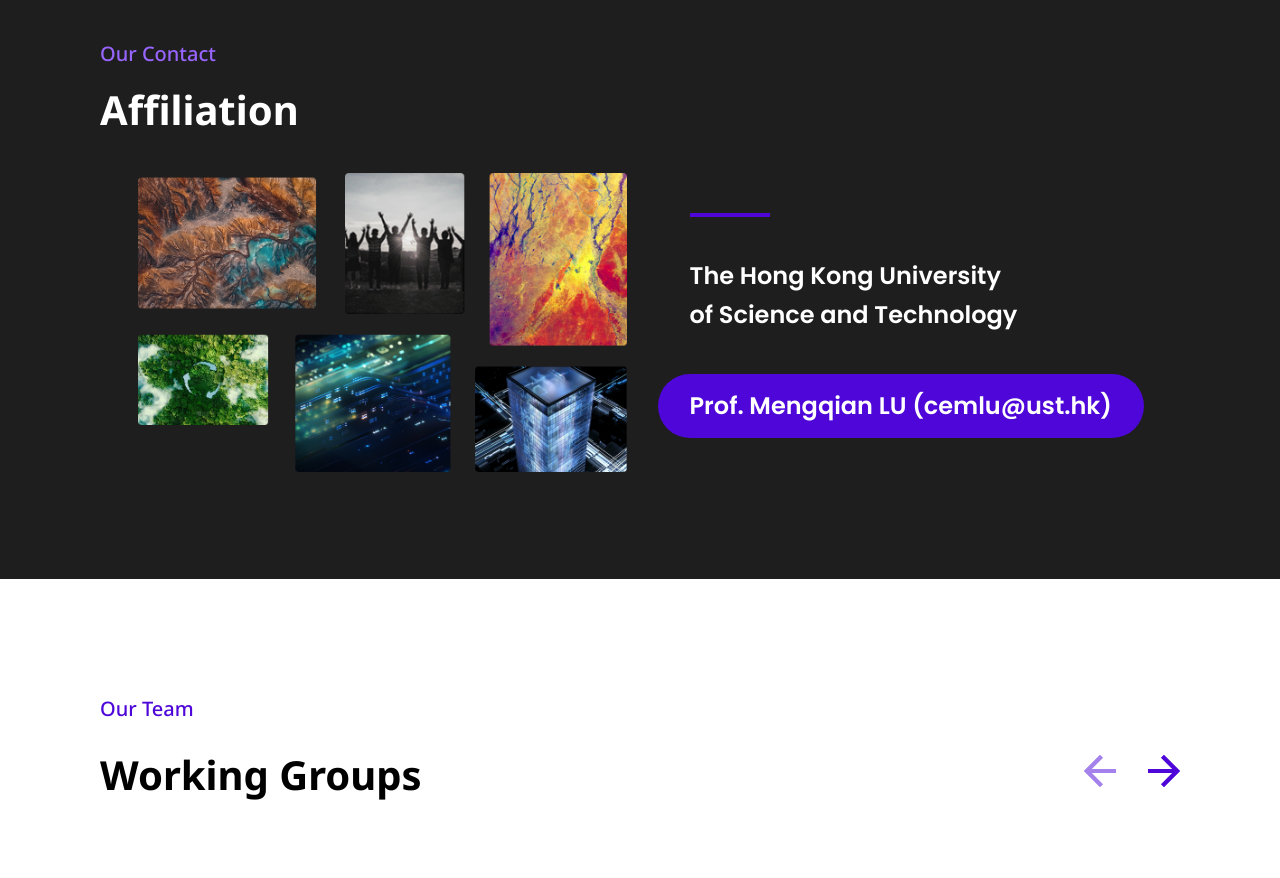
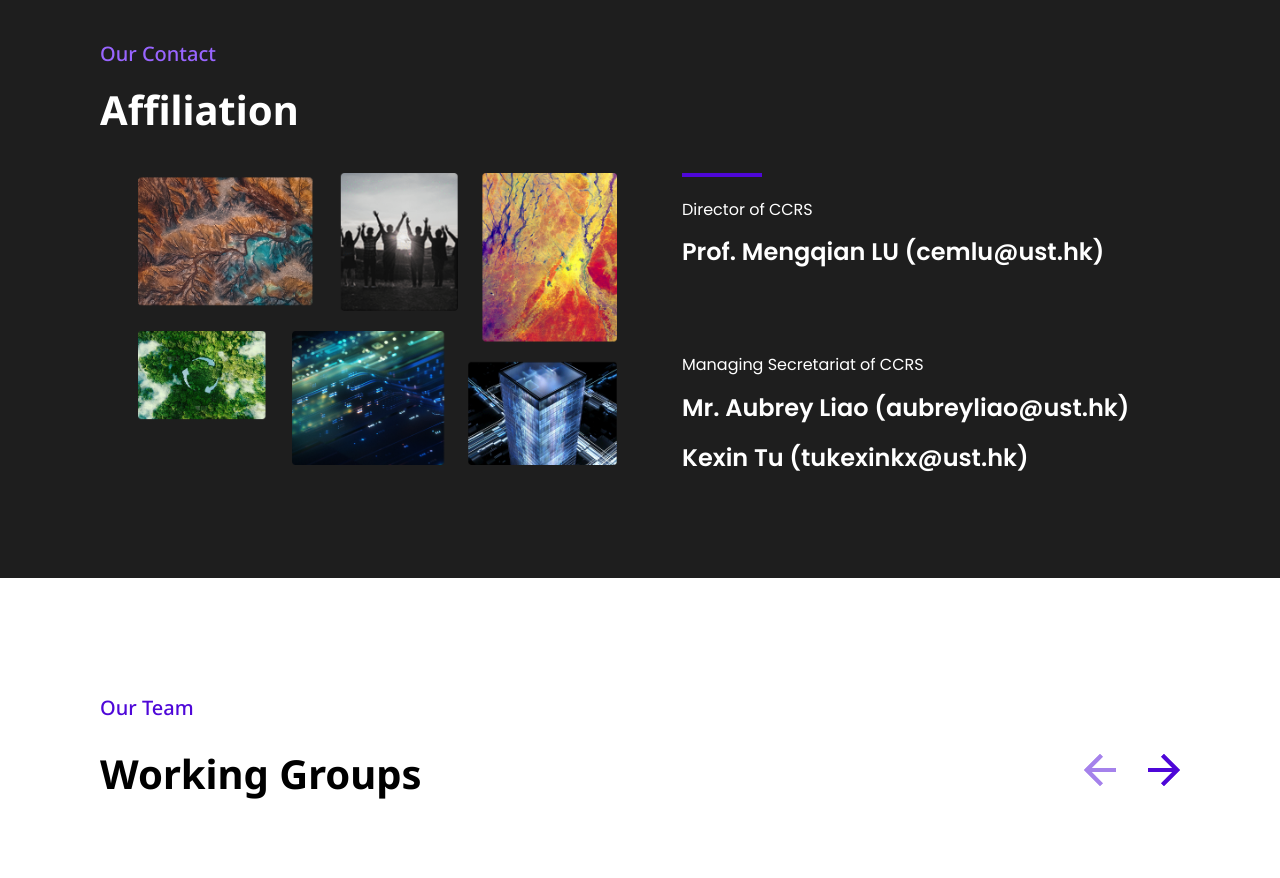
Before and after one commit to mirrordust/otto, a Vue app: page / in a window 1280 px wide. Shown: the part 1020-1898 px from the top of the page. Built offline with nearby package versions, Linux system fonts and the light colour scheme.

Commit message:
update affiliation

```diff
--- a/src/components/AffiliationSection.vue
+++ b/src/components/AffiliationSection.vue
@@ -4,19 +4,24 @@
     <h2>Affiliation</h2>
 
     <div class="grid">
-      <div class="item image">
+      <div class="item">
         <img src="/images/affiliation/affilia.png" class="cover" />
       </div>
 
-      <div class="item contact">
-        <div class="line"></div>
-
-        <div class="depart">
-          The Hong Kong University
-          <br />
-          of Science and Technology
+      <div class="item">
+        <div class="contact">
+          <div class="position">Director of CCRS</div>
+          <div class="persons">
+            <div class="person">Prof. Mengqian LU (cemlu@ust.hk)</div>
+          </div>
         </div>
-        <div class="people">Prof. Mengqian LU (cemlu@ust.hk)</div>
+        <div class="contact">
+          <div class="position">Managing Secretariat of CCRS</div>
+          <div class="persons">
+            <div class="person">Mr. Aubrey Liao (aubreyliao@ust.hk)</div>
+            <div class="person">Kexin Tu (tukexinkx@ust.hk)</div>
+          </div>
+        </div>
       </div>
     </div>
   </div>
@@ -56,51 +61,55 @@ h2 {
   object-fit: cover;
 }
 
-.line {
-  border-top: 4px solid #4e07d8;
-  width: 80px;
-  height: 0;
-
-  /* 对齐下面邮件地址左边 */
-  margin-left: 32px;
+.contact {
+  padding-top: 80px;
 }
 
-.depart {
-  font-weight: 600;
-  font-size: 24px;
-  /* line-height: 100%; */
-  letter-spacing: 0;
-  color: #ffffff;
+.contact:first-child {
+  padding-top: 24px;
 
-  padding-top: 40px;
-  padding-bottom: 40px;
-
-  /* 对齐下面邮件地址左边 */
-  padding-left: 32px;
+  position: relative;
 }
 
-.people {
+.contact:first-child::before {
+  content: '';
+  position: absolute;
+  left: 0;
+  top: 0;
+  height: 4px;
+  width: 80px;
+  background: #4e07d8;
+}
+
+.position {
+  font-weight: 400;
+  font-size: 16px;
+  /* line-height: 100%; */
+  letter-spacing: 0%;
+  color: #ffffff;
+}
+
+.person {
   font-weight: 600;
   font-size: 24px;
   line-height: 40px;
-  letter-spacing: 0;
+  letter-spacing: 0%;
   color: #ffffff;
-  padding: 12px 32px;
-  background-color: #4e07d8;
-  border-radius: 32px;
+
+  padding-top: 10px;
 }
 
 @media (min-width: 1024px) {
   .grid {
     display: grid;
     grid-template-columns: 1fr 1fr;
-    column-gap: 30px;
+    column-gap: 50px;
     padding-top: 37px;
     padding-left: 138px;
     padding-right: 135px;
     padding-bottom: 100px;
     justify-items: center;
-    align-items: center;
+    align-items: start;
   }
 }
 </style>
```
